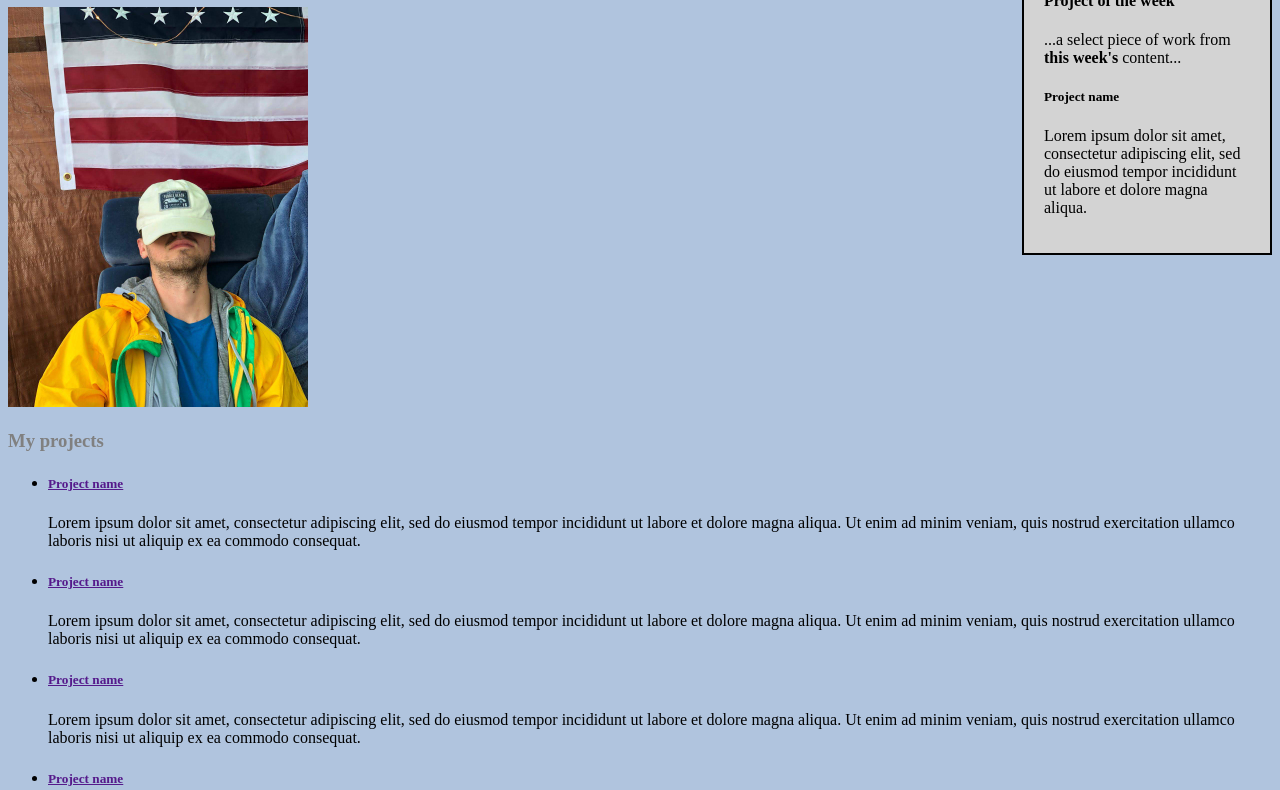
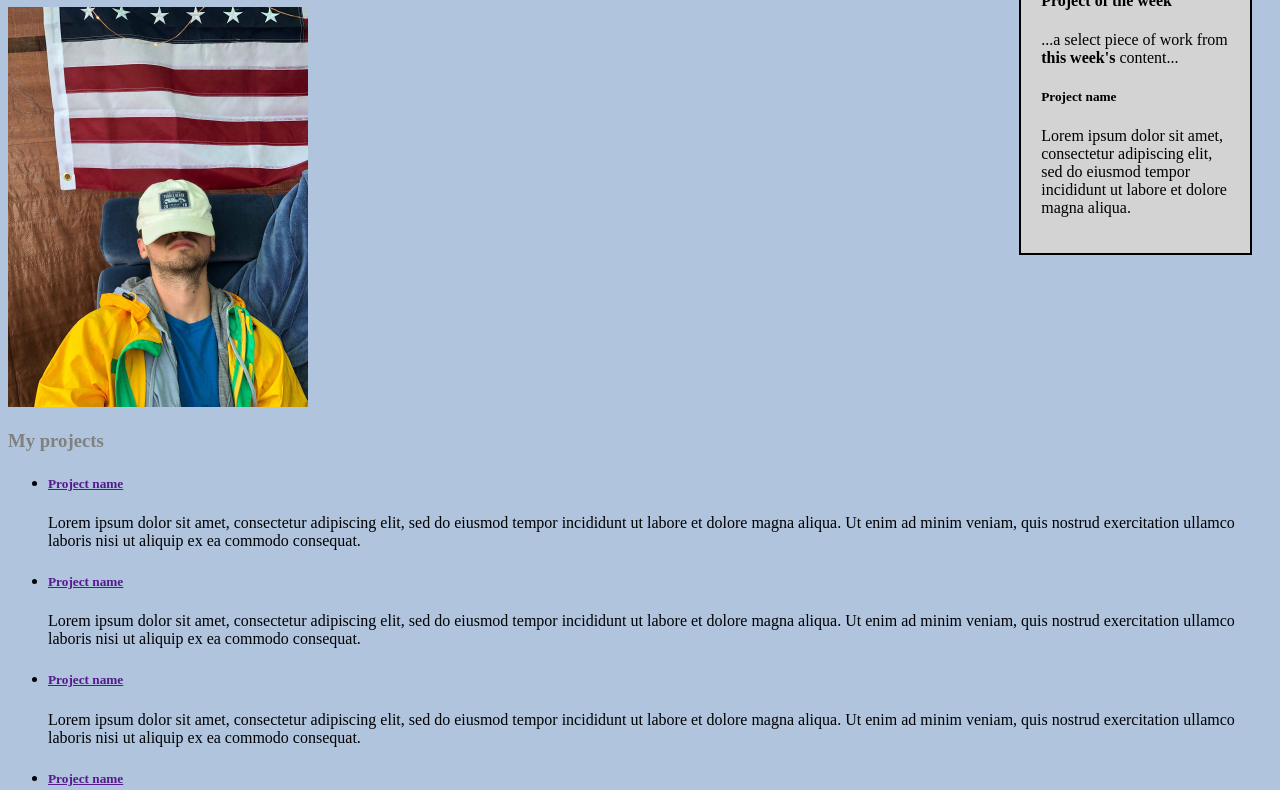
Before and after one commit to d-mccaslin/portfolio-landing-page, a plain HTML site: page index.html in a window 1280 px wide. Shown: the part 73-863 px from the top of the page. Drawn offline with Linux system fonts and the light colour scheme.

Commit message:
modified sidebar styling

```diff
--- a/css/styles.css
+++ b/css/styles.css
@@ -30,6 +30,7 @@ h3 {
   background-color: lightgray;
   border: 2px black solid;
   padding: 20px;
+  margin-right: 20px;
 
 }
 
@@ -42,7 +43,7 @@ h3 {
 
 .sidebar {
   float: right;
-  width: 250px;
+  width: 20%;
 }
 
 .img-center {
```
